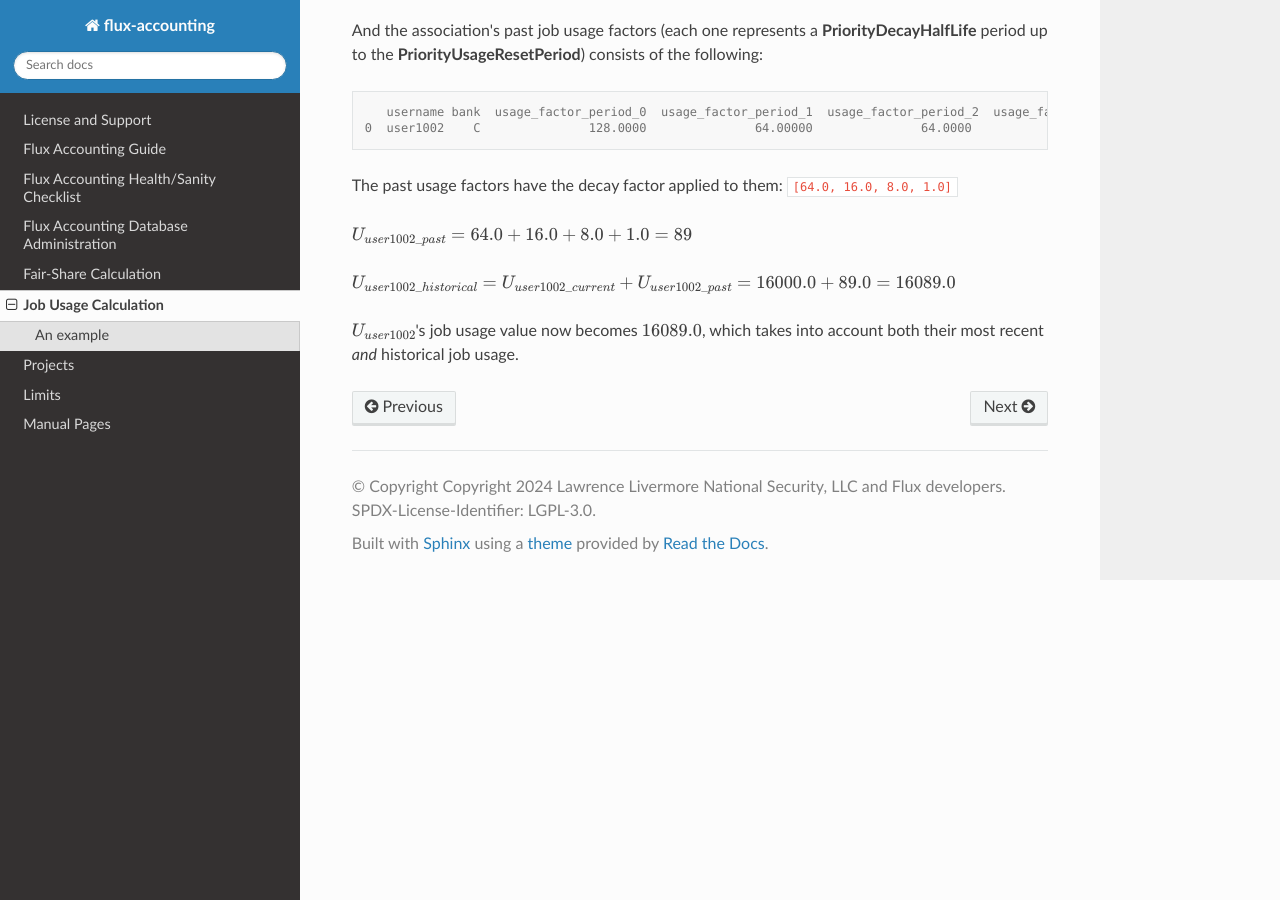
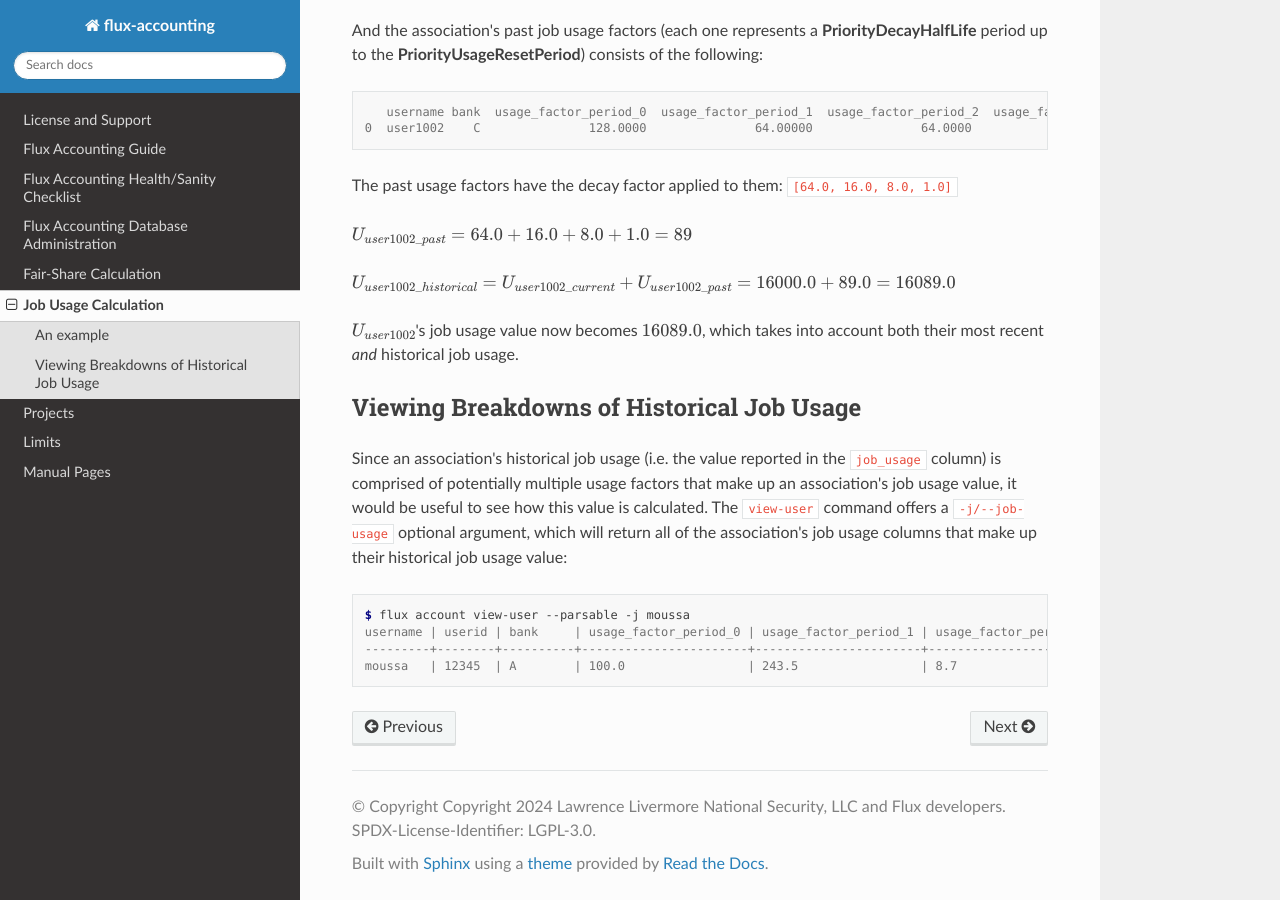
Before and after one commit to flux-framework/flux-accounting, a Sphinx documentation site: the page built from doc/components/job-usage-calculation.rst, in a window 1280 px wide and 900 px high, scrolled down 1334 px. Built offline with Sphinx 7.4.7 and the Read the Docs theme 3.1.0, drawn with Linux system fonts in a browser that asks for light colours; pages that are not in the unit, such as notebooks, are missing from menus.

Commit message:
doc: update docs with -J optional argument
Problem: The view-user man(1) page and the document explaining how job
usage is calculated does not contain any information about the
-J/--job-usage optional argument.

Update the flux-accounting documentation with a description of the
optional argument and an explanation of what it does in the Job
Usage Calculation document.

```diff
--- a/doc/components/job-usage-calculation.rst
+++ b/doc/components/job-usage-calculation.rst
@@ -83,3 +83,21 @@ The past usage factors have the decay factor applied to them:
 
 :math:`U_{user1002}`'s job usage value now becomes :math:`16089.0`, which takes
 into account both their most recent *and* historical job usage.
+
+
+Viewing Breakdowns of Historical Job Usage
+==========================================
+
+Since an association's historical job usage (i.e. the value reported in the
+``job_usage`` column) is comprised of potentially multiple usage factors that
+make up an association's job usage value, it would be useful to see how this
+value is calculated. The ``view-user`` command offers a ``-j/--job-usage``
+optional argument, which will return all of the association's job usage columns
+that make up their historical job usage value:
+
+.. code-block:: console
+
+    $ flux account view-user --parsable -j moussa
+    username | userid | bank     | usage_factor_period_0 | usage_factor_period_1 | usage_factor_period_2 | usage_factor_period_3
+    ---------+--------+----------+-----------------------+-----------------------+-----------------------+----------------------
+    moussa   | 12345  | A        | 100.0                 | 243.5                 | 8.7                   | 0.0
```
Also changed, not shown: doc/man1/flux-account-view-user.rst (+8 -0 lines).
